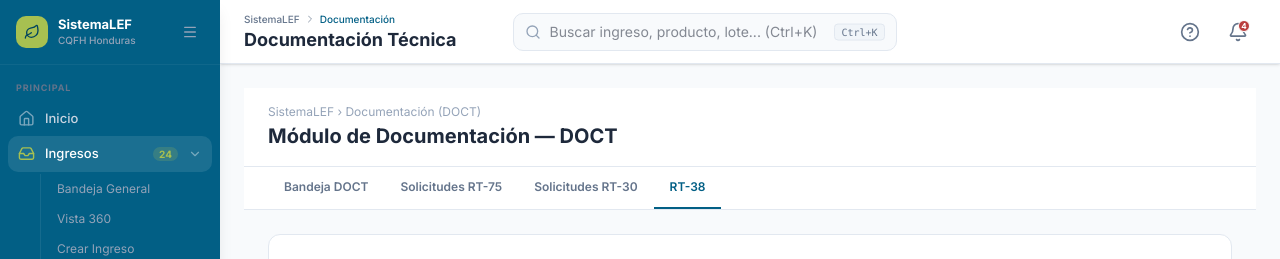
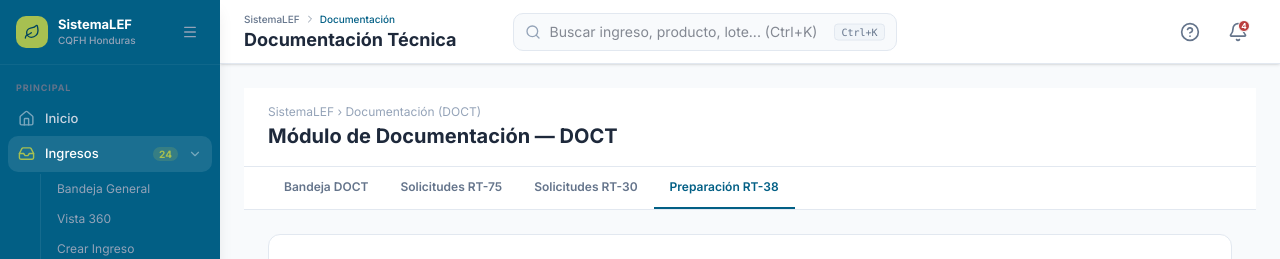
Before and after one commit to marioportillor6maker/Lefstudio, a Next.js app: page /doct/rt38 in a window 1280 px wide. Shown: the top 259 px of the page. Built offline with nearby package versions, Linux system fonts and the light colour scheme.

Commit message:
revert(nav): restore Preparación RT-38 label in DoctNav and sidebar

```diff
--- a/src/app/doct/_components/DoctNav.tsx
+++ b/src/app/doct/_components/DoctNav.tsx
@@ -6,7 +6,7 @@ const TABS = [
   { label: 'Bandeja DOCT',     href: '/doct' },
   { label: 'Solicitudes RT-75',href: '/doct/rt75' },
   { label: 'Solicitudes RT-30',href: '/doct/rt30' },
-  { label: 'RT-38',            href: '/doct/rt38' },
+  { label: 'Preparación RT-38',href: '/doct/rt38' },
 ];
 
 export function DoctNav() {
--- a/src/lib/sidebar-menu.ts
+++ b/src/lib/sidebar-menu.ts
@@ -51,7 +51,7 @@ export const MENU_SECTIONS_DATA: MenuSectionData[] = [
           { label: "Bandeja DOCT",       href: "/doct" },
           { label: "Solicitudes RT-75",  href: "/doct/rt75" },
           { label: "Solicitudes RT-30",  href: "/doct/rt30" },
-          { label: "RT-38",              href: "/doct/rt38" },
+          { label: "Preparación RT-38",  href: "/doct/rt38" },
         ],
       },
       {
```
